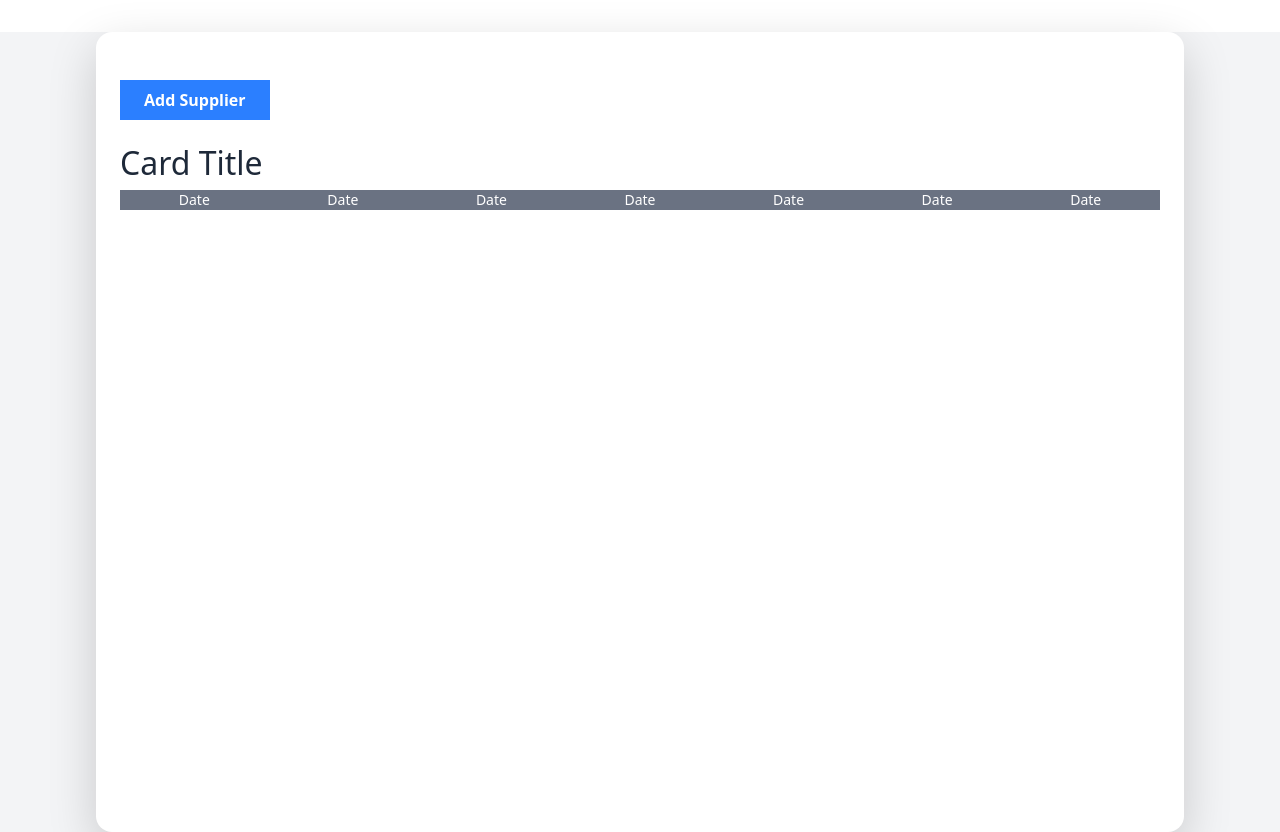
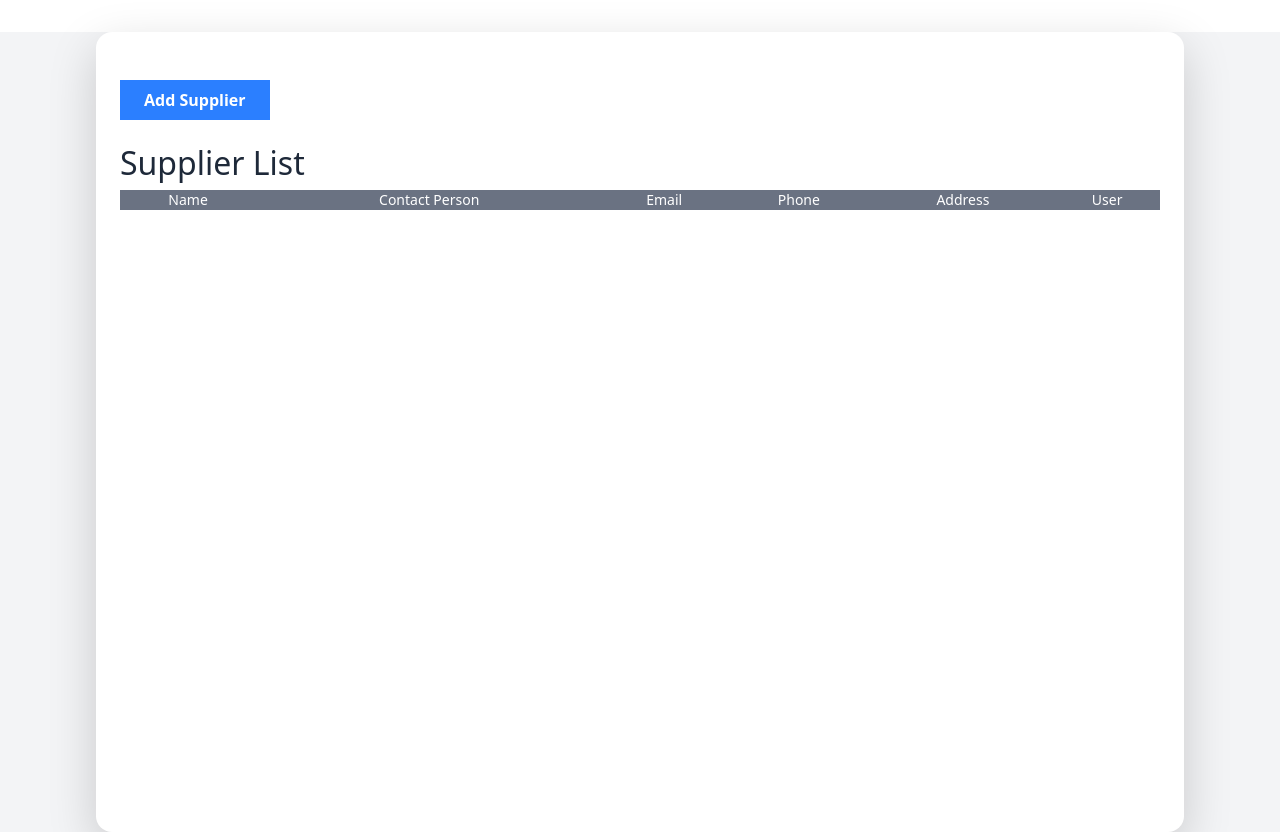
Before and after one commit to joeygracesabusido/admin-apps-dgc, a FastAPI app: template apps/templates/inventory_supply/invt_supplier.html in a window 1280 px wide. Shown: the part 71-903 px from the top of the page. Run offline with FastAPI, Linux system fonts and the light colour scheme; the template is opened without the code that fills it, so the values that code supplies are empty; some libraries are stand-ins or nearby versions.

Commit message:
add modal for supplier insert

```diff
--- /dev/null
+++ b/apps/static/inventory_supply/supplier.js
@@ -0,0 +1,99 @@
+function fetchSupplier() {
+        $.ajax({
+            url: '/mygraphql/',
+            type: 'POST',
+            contentType: 'application/json',
+            data: JSON.stringify({
+                query: `
+                    query {
+
+                      getSupplierList {
+                                id
+                                name
+                                phone
+                                email
+                                contactPerson
+                                address
+                                user
+                                createdAt
+                                updatedAt
+
+                         }
+
+
+                    }
+                `
+            }),
+            success: function (response) {
+                let tableBody = $("#supplier_table tbody");
+                tableBody.empty();
+
+                let data = response.data.getSupplierList;
+                data.forEach(function (supp) {
+                    let row = `
+                        <tr class="text-xs">
+                            <td>${supp.name}</td>
+                            <td>${supp.contactPerson || ''}</td>
+                            <td>${supp.email || ''}</td>
+                            <td>${supp.phone || ''}</td>
+                            <td>${supp.address || ''}</td>
+                            <td>${supp.user}</td>
+                        </tr>
+                    `;
+                    tableBody.append(row);
+                });
+
+                // Initialize DataTable after data load
+                initDataTable();
+            },
+            error: function (xhr) {
+                console.error("❌ Error fetching GraphQL data:", xhr);
+                alert("Failed to load data");
+            }
+        });
+
+
+
+    }
+
+
+
+function initDataTable() {
+        if (!$.fn.DataTable.isDataTable("#supplier_table")) {
+
+            new DataTable('#supplier_table', {
+            layout: { topStart: 'buttons' },
+            buttons: ['copy', {
+                extend: 'csv',
+                filename: 'Supplier',
+                title: 'Supplier'
+            }],
+            perPage: 10,
+            searchable: true,
+            sortable: true,
+            responsive: true,
+            scrollX: true,
+            scrollY: true,
+            scrollCollapse: true,
+            autoWidth: false,
+            destroy: true
+        });
+
+        }
+    }
+
+
+$(document).ready(function() {
+    $("#addSupplierBtn").click(function() {
+      $("#supplierModal").removeClass("hidden");
+    });
+
+    // Optional: Close modal when clicking "Cancel"
+    $(".close-modal").click(function() {
+      $("#supplierModal").addClass("hidden");
+    });
+  });
+
+
+
+fetchSupplier()
--- a/apps/templates/inventory_supply/invt_supplier.html
+++ b/apps/templates/inventory_supply/invt_supplier.html
@@ -5,24 +5,101 @@
 <script src="https://unpkg.com/@tailwindcss/browser@4"></script>
 
 
+
+
+<!-- jQuery UI CSS (for styling the autocomplete dropdown) -->
+<link rel="stylesheet" href="https://code.jquery.com/ui/1.12.1/themes/smoothness/jquery-ui.css">
+
+<!-- jQuery UI JavaScript -->
+<script src="https://code.jquery.com/ui/1.12.1/jquery-ui.min.js"></script>
+
+<link href="https://cdn.datatables.net/v/dt/jszip-3.10.1/dt-2.1.4/b-3.1.1/b-html5-3.1.1/datatables.min.css" rel="stylesheet">
+
+<script src="https://cdn.datatables.net/v/dt/jszip-3.10.1/dt-2.1.4/b-3.1.1/b-html5-3.1.1/datatables.min.js"></script>
+
+
+
 <link rel="stylesheet" type="text/css" href="/static/style.css">
 <link href="https://cdn.jsdelivr.net/npm/bootstrap@5.0.2/dist/css/bootstrap.min.css" rel="stylesheet" integrity="sha384-EVSTQN3/azprG1Anm3QDgpJLIm9Nao0Yz1ztcQTwFspd3yD65VohhpuuCOmLASjC" crossorigin="anonymous">
 <script src="https://cdn.jsdelivr.net/npm/@popperjs/core@2.9.2/dist/umd/popper.min.js" integrity="sha384-IQsoLXl5PILFhosVNubq5LC7Qb9DXgDA9i+tQ8Zj3iwWAwPtgFTxbJ8NT4GN1R8p" crossorigin="anonymous"></script>
 <script src="https://cdn.jsdelivr.net/npm/bootstrap@5.0.2/dist/js/bootstrap.min.js" integrity="sha384-cVKIPhGWiC2Al4u+LWgxfKTRIcfu0JTxR+EQDz/bgldoEyl4H0zUF0QKbrJ0EcQF" crossorigin="anonymous"></script>
+
+<div>
+
+
+  <div id="supplierModal" role="dialog" aria-modal="true" aria-labelledby="dialog-title" class="relative z-10 hidden">
+    <!--
+      Background backdrop, show/hide based on dialog state.
+
+      Entering: "ease-out duration-300"
+        From: "opacity-0"
+        To: "opacity-100"
+      Leaving: "ease-in duration-200"
+        From: "opacity-100"
+        To: "opacity-0"
+    -->
+    <div aria-hidden="true" class="fixed inset-0 bg-gray-500/75 transition-opacity"></div>
+
+    <div class="fixed inset-0 z-10 w-screen overflow-y-auto">
+      <div class="flex min-h-full  items-end justify-center p-4 text-center sm:items-center sm:p-0">
+        <!--
+          Dialog panel, show/hide based on dialog state.
+
+          Entering: "ease-out duration-300"
+            From: "opacity-0 translate-y-4 sm:translate-y-0 sm:scale-95"
+            To: "opacity-100 translate-y-0 sm:scale-100"
+          Leaving: "ease-in duration-200"
+            From: "opacity-100 translate-y-0 sm:scale-100"
+            To: "opacity-0 translate-y-4 sm:translate-y-0 sm:scale-95"
+        -->
+        <div class="relative transform overflow-hidden rounded-lg bg-white text-left shadow-xl transition-all sm:my-8 w-[40%]">
+          <div class="bg-white px-4 pt-5 pb-4 sm:p-6 sm:pb-4">
+            <div class="sm:flex sm:items-start">
+              <div class="mx-auto flex size-12 shrink-0 items-center justify-center rounded-full bg-red-100 sm:mx-0 sm:size-10">
+                <svg viewBox="0 0 24 24" fill="none" stroke="currentColor" stroke-width="1.5" data-slot="icon" aria-hidden="true" class="size-6 text-red-600">
+                  <path d="M12 9v3.75m-9.303 3.376c-.866 1.5.217 3.374 1.948 3.374h14.71c1.73 0 2.813-1.874 1.948-3.374L13.949 3.378c-.866-1.5-3.032-1.5-3.898 0L2.697 16.126ZM12 15.75h.007v.008H12v-.008Z" stroke-linecap="round" stroke-linejoin="round" />
+                </svg>
+              </div>
+              <div class="mt-3 text-center sm:mt-0 sm:ml-4 sm:text-left">
+                <h3 id="dialog-title" class="text-base font-semibold text-gray-900">Deactivate account</h3>
+                <div class="mt-2">
+                  <p class="text-sm text-gray-500">Are you sure you want to deactivate your account? All of your data will be permanently removed. This action cannot be undone.</p>
+                </div>
+              </div>
+            </div>
+          </div>
+          <div class="bg-gray-50 px-4 py-3 sm:flex sm:flex-row-reverse sm:px-6">
+            <!-- <button type="button" class="inline-flex w-full justify-center rounded-md bg-red-600 px-3 py-2 text-sm font-semibold text-white shadow-xs hover:bg-red-500 sm:ml-3 sm:w-auto">Deactivate</button>
+ -->
+            <!-- <button type="button" class="mt-3 inline-flex w-full justify-center rounded-md bg-white px-3 py-2 text-sm font-semibold text-gray-900 shadow-xs ring-1 ring-gray-300 ring-inset hover:bg-gray-50 sm:mt-0 sm:w-auto">Cancel</button>
+ -->
+          <!-- <button type="button" class="mt-3 inline-flex w-full justify-center rounded-md bg-white px-3 py-2 text-sm font-semibold text-gray-900 shadow-xs ring-1 ring-gray-300 ring-inset hover:bg-gray-50 sm:mt-0 sm:w-auto close-modal">Cancel</button>
+ -->
+
+            <button type="button" class="inline-flex bg-red-600 text-white w-40 justify-center ...">Deactivate</button>
+            <button type="button" class="inline-flex bg-gray-500 text-white w-40 justify-center ... close-modal">Cancel</button>
+
+          </div>
+        </div>
+      </div>
+    </div>
+  </div>
+</div>
+
 
 
 <div class="flex justify-center min-h-screen bg-gray-100">
     <div class="w-[85%] rounded-2xl overflow-hidden shadow-lg bg-white p-4">
         <!-- <img class=" h-48 object-cover" src="https://via.placeholder.com/400x200" alt="Card image"> -->
         <div class="pt-4">
-            <button class="bg-blue-500 hover:bg-blue-600 text-white font-semibold py-2 px-6 rounded-xl">
+            <button id="addSupplierBtn" class="bg-blue-500 hover:bg-blue-600 text-white font-semibold py-2 px-6 rounded-xl">
               Add Supplier
             </button>
 
         </div>
 
         <div class="py-4">
-          <h2 class="text-sm font-semibold text-gray-800">Card Title</h2>
+          <h2 class="text-sm font-semibold text-gray-800">Supplier List</h2>
 
           <table id="supplier_table"
             class="tabele-auto w-full border-collapse border-gray-500"
@@ -31,17 +108,18 @@
 
           <thead class="bg-gray-500 text-white py-1 px-1 text-center border-x border-green-300 text-sm">
             <tr>
-              <td>Date</td>
-              <td>Date</td>
-              <td>Date</td>
-              <td>Date</td>
-              <td>Date</td>
-              <td>Date</td>
-              <td>Date</td>
+              <td>Name</td>
+              <td>Contact Person</td>
+              <td>Email</td>
+              <td>Phone</td>
+              <td>Address</td>
+              <td>User</td>
+
 
           </tr>
 
           </thead>
+          <tbody></tbody>
 
 
           </table>
@@ -50,6 +128,9 @@
 
    </div>
 
+
+ <script src="/static/inventory_supply/supplier.js"></script>
+
 </div>
 
 
```
Also changed, not shown: 1 other file.
